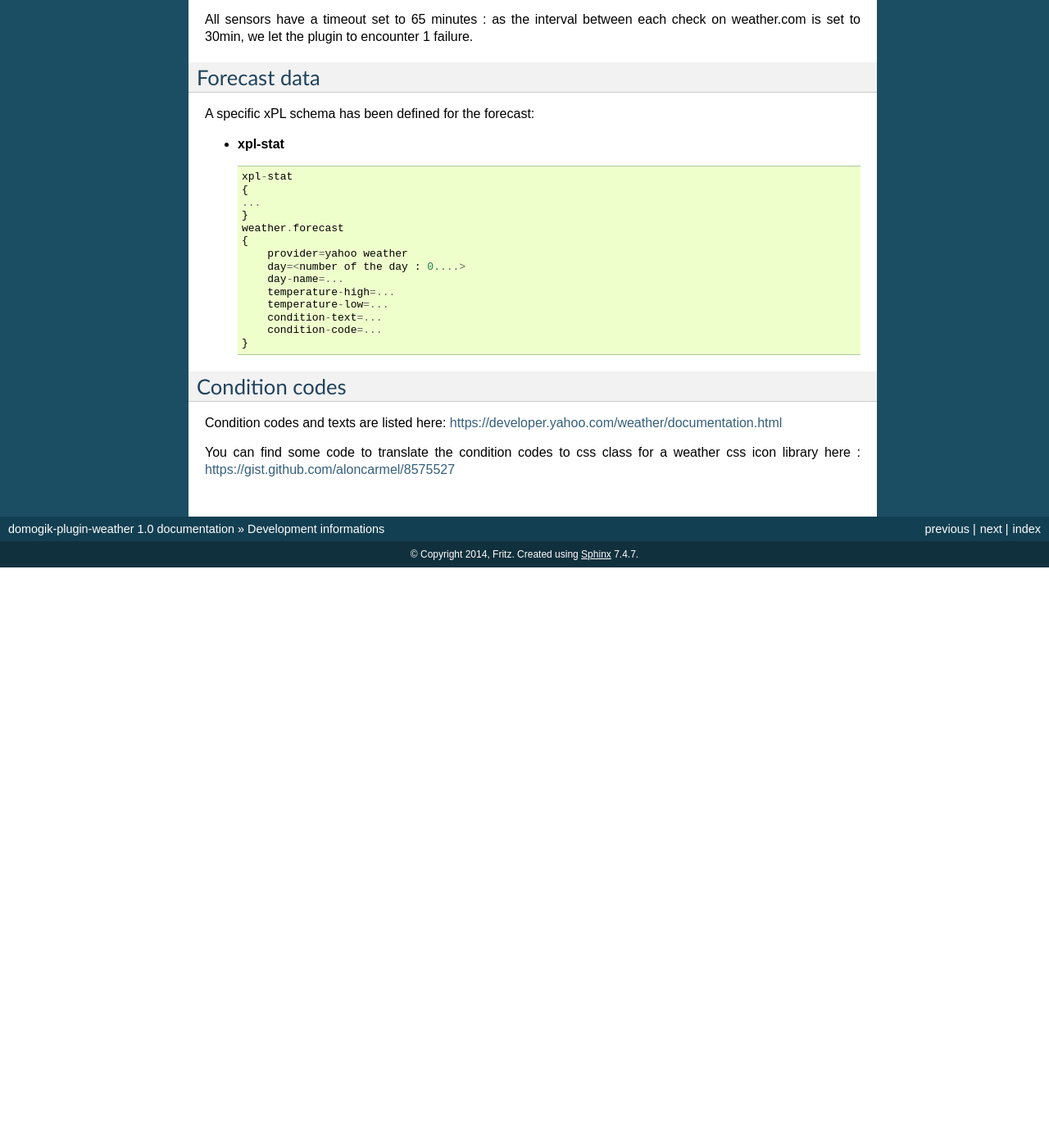
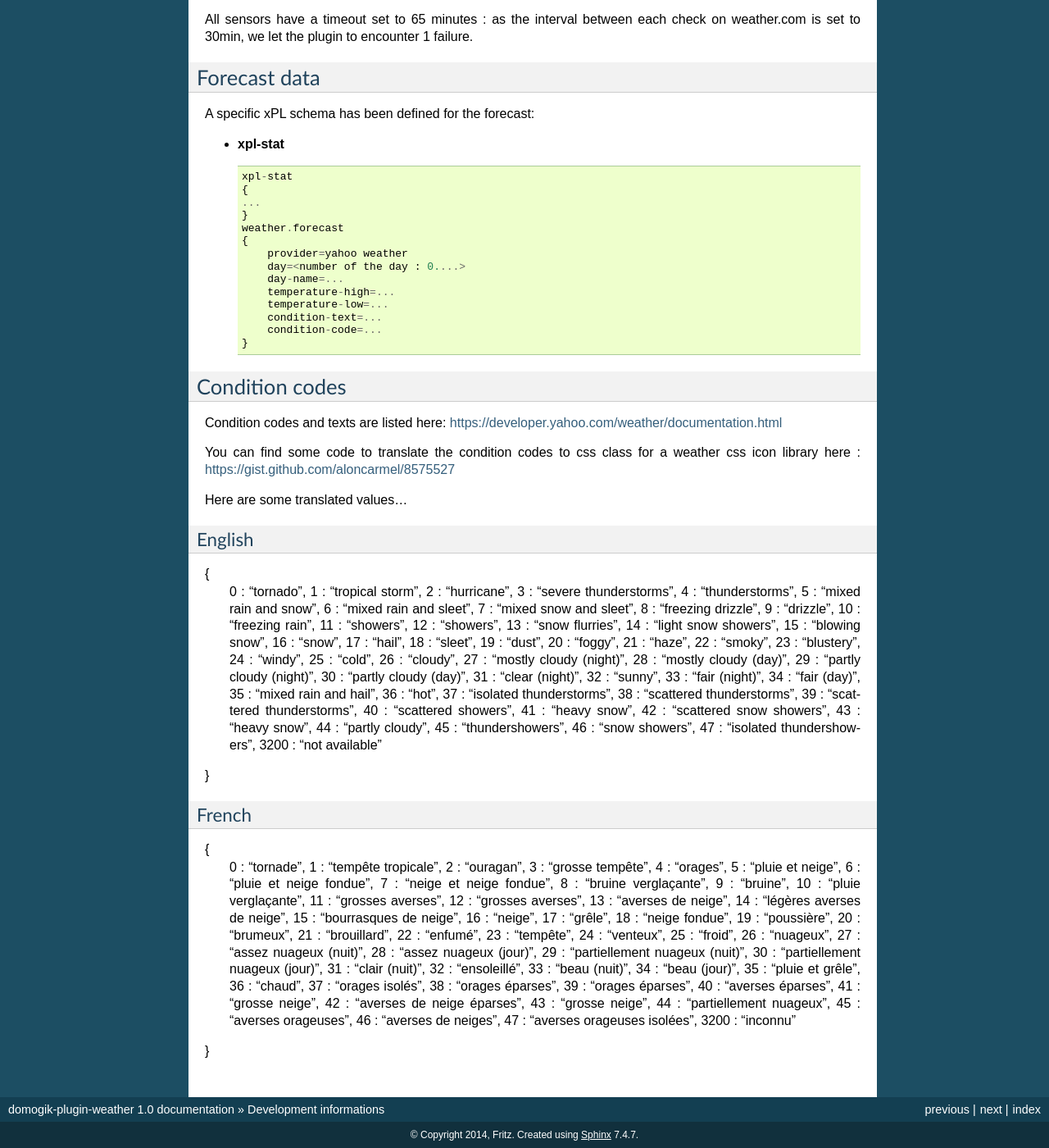
Before and after one commit to fritz-smh/domogik-plugin-weather, a Sphinx documentation site: the page built from docs/dev.txt, in a window 1280 px wide and 1400 px high, scrolled down 427 px. Shown: the whole window at 82% size. Built offline with Sphinx 7.4.7, drawn with Linux system fonts in a browser that asks for light colours; before the commit the page ends 1119 px from its top, so only the background shows below that.

Commit message:
brain upgrade

```diff
--- a/docs/changelog.txt
+++ b/docs/changelog.txt
@@ -1,6 +1,11 @@
 =========
 Changelog
 =========
+
+1.2
+===
+
+* Butler : add dedicated butler triggers for weather
 
 1.1
 ===
--- a/docs/dev.txt
+++ b/docs/dev.txt
@@ -50,3 +50,115 @@ Condition codes
 Condition codes and texts are listed here: https://developer.yahoo.com/weather/documentation.html
 
 You can find some code to translate the condition codes to css class for a weather css icon library here : https://gist.github.com/aloncarmel/8575527
+
+Here are some translated values...
+
+English
+-------
+
+{
+    0 : "tornado",
+    1 : "tropical storm",
+    2 : "hurricane",
+    3 : "severe thunderstorms",
+    4 : "thunderstorms",
+    5 : "mixed rain and snow",
+    6 : "mixed rain and sleet",
+    7 : "mixed snow and sleet",
+    8 : "freezing drizzle",
+    9 : "drizzle",
+    10 : "freezing rain",
+    11 : "showers",
+    12 : "showers",
+    13 : "snow flurries",
+    14 : "light snow showers",
+    15 : "blowing snow",
+    16 : "snow",
+    17 : "hail",
+    18 : "sleet",
+    19 : "dust",
+    20 : "foggy",
+    21 : "haze",
+    22 : "smoky",
+    23 : "blustery",
+    24 : "windy",
+    25 : "cold",
+    26 : "cloudy",
+    27 : "mostly cloudy (night)",
+    28 : "mostly cloudy (day)",
+    29 : "partly cloudy (night)",
+    30 : "partly cloudy (day)",
+    31 : "clear (night)",
+    32 : "sunny",
+    33 : "fair (night)",
+    34 : "fair (day)",
+    35 : "mixed rain and hail",
+    36 : "hot",
+    37 : "isolated thunderstorms",
+    38 : "scattered thunderstorms",
+    39 : "scattered thunderstorms",
+    40 : "scattered showers",
+    41 : "heavy snow",
+    42 : "scattered snow showers",
+    43 : "heavy snow",
+    44 : "partly cloudy",
+    45 : "thundershowers",
+    46 : "snow showers",
+    47 : "isolated thundershowers",
+    3200 : "not available"
+}
+
+French
+------
+
+{
+    0 : "tornade",
+    1 : "tempête tropicale",
+    2 : "ouragan",
+    3 : "grosse tempête",
+    4 : "orages",
+    5 : "pluie et neige",
+    6 : "pluie et neige fondue",
+    7 : "neige et neige fondue",
+    8 : "bruine verglaçante",
+    9 : "bruine",
+    10 : "pluie verglaçante",
+    11 : "grosses averses",
+    12 : "grosses averses",
+    13 : "averses de neige",
+    14 : "légères averses de neige",
+    15 : "bourrasques de neige",
+    16 : "neige",
+    17 : "grêle",
+    18 : "neige fondue",
+    19 : "poussière",
+    20 : "brumeux",
+    21 : "brouillard",
+    22 : "enfumé",
+    23 : "tempête",
+    24 : "venteux",
+    25 : "froid",
+    26 : "nuageux",
+    27 : "assez nuageux (nuit)",
+    28 : "assez nuageux (jour)",
+    29 : "partiellement nuageux (nuit)",
+    30 : "partiellement nuageux (jour)",
+    31 : "clair (nuit)",
+    32 : "ensoleillé",
+    33 : "beau (nuit)",
+    34 : "beau (jour)",
+    35 : "pluie et grêle",
+    36 : "chaud",
+    37 : "orages isolés",
+    38 : "orages éparses",
+    39 : "orages éparses",
+    40 : "averses éparses",
+    41 : "grosse neige",
+    42 : "averses de neige éparses",
+    43 : "grosse neige",
+    44 : "partiellement nuageux",
+    45 : "averses orageuses",
+    46 : "averses de neiges",
+    47 : "averses orageuses isolées",
+    3200 : "inconnu"
+}
--- a/info.json
+++ b/info.json
@@ -1079,10 +1079,10 @@
         "tags": ["weather"],
         "dependencies": [],
         "description": "Weather plugin based on Yahoo weather informations",
-        "domogik_min_version": "0.4.0",
+        "domogik_min_version": "0.4.1",
         "name": "weather",
         "type": "plugin",
-        "version": "1.1"
+        "version": "1.2"
     },
     "json_version": 2
 }
```
Also changed, not shown: 1 other file.
